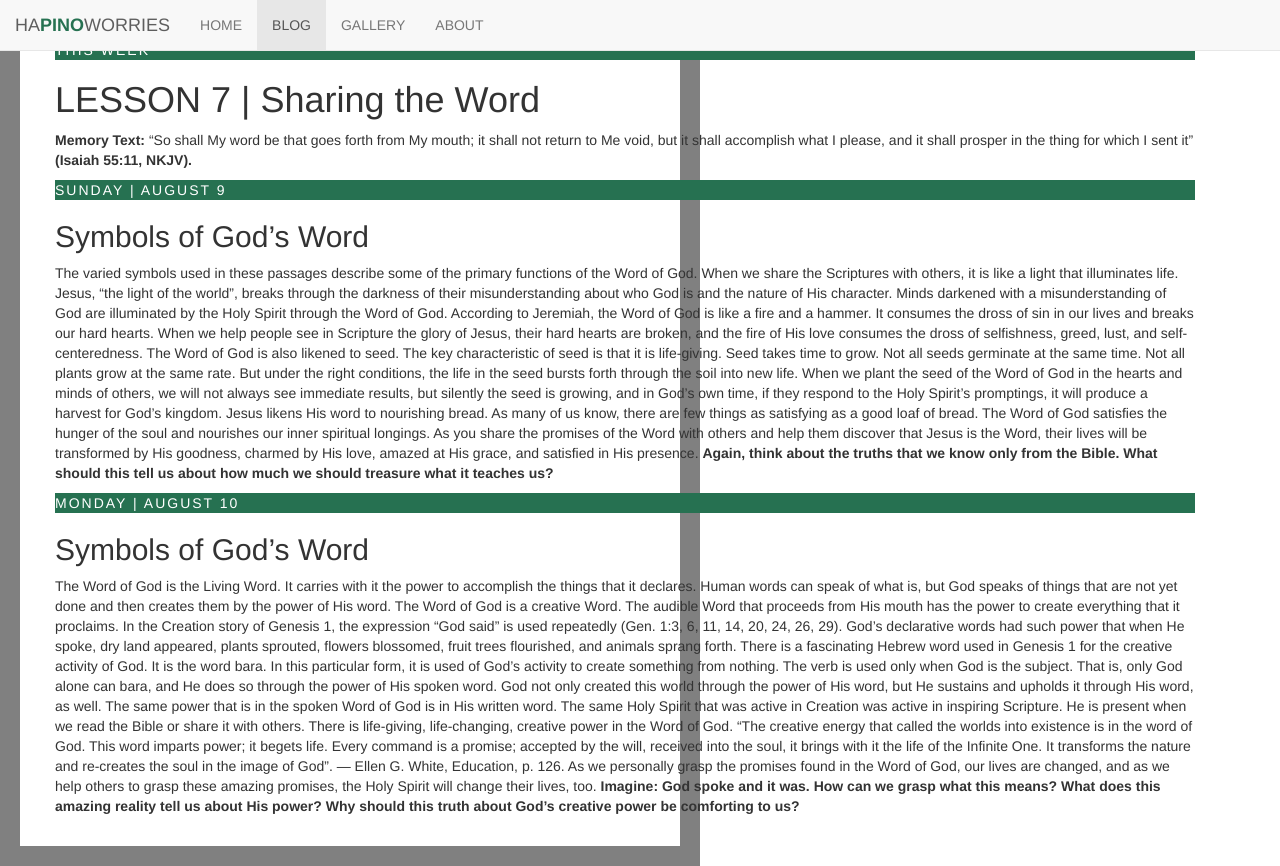
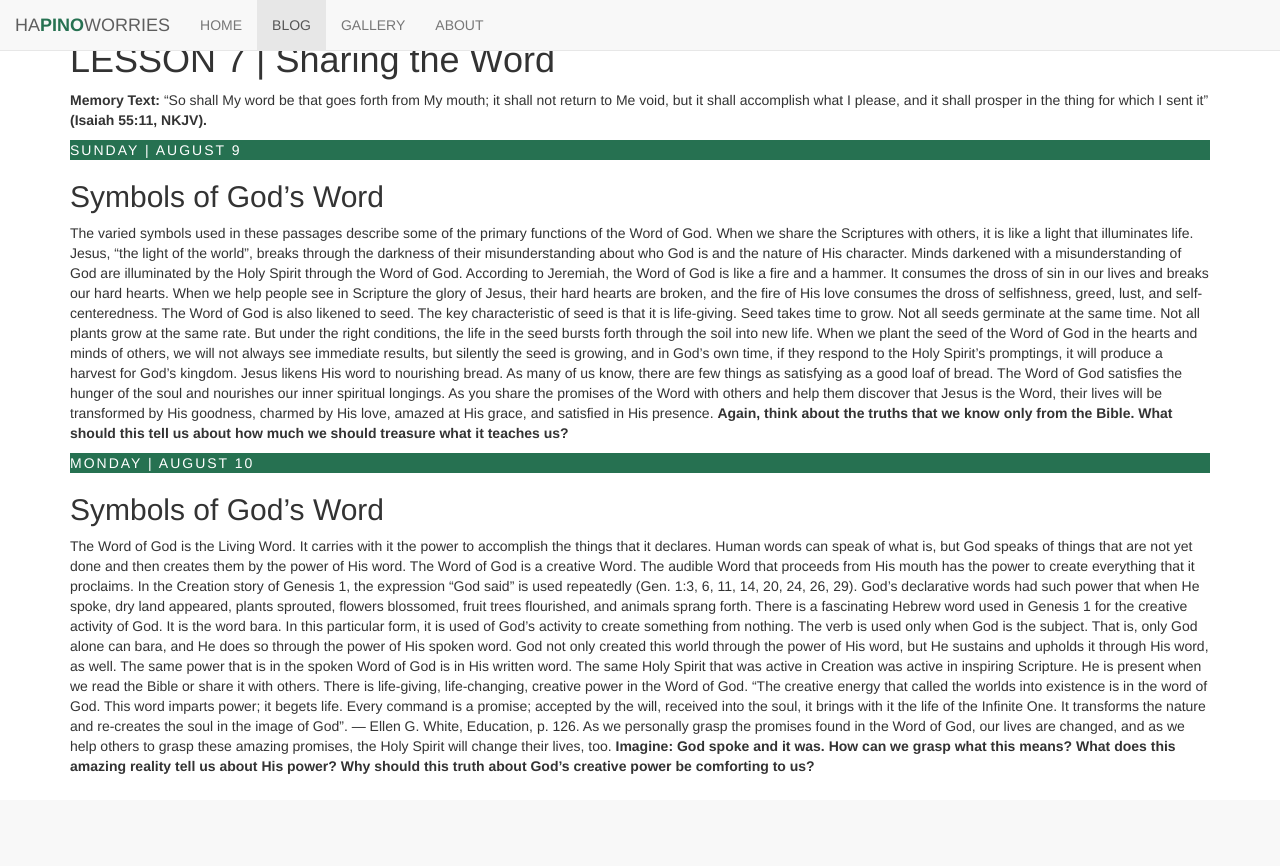
Before and after one commit to Dhelan/d4dendel, a PHP site: page /blog.php in a window 1280 px wide. After the commit the page ends 774 px from the top, so only its background shows below. Run offline with PHP 8.4, Linux system fonts and the light colour scheme.

Commit message:
Update blog.css

```diff
--- a/blog.css
+++ b/blog.css
@@ -1,11 +1,3 @@
-body{
-	border: 20px solid gray;
-	padding: 20px;
-	max-width: 700px;
-	width: 80%;
-	margin: 20px auto;
-	font-family: Raleway;
-}
 .qoute{
 	border-left: 5px solid gray;
 	padding-left: 5px;
```
